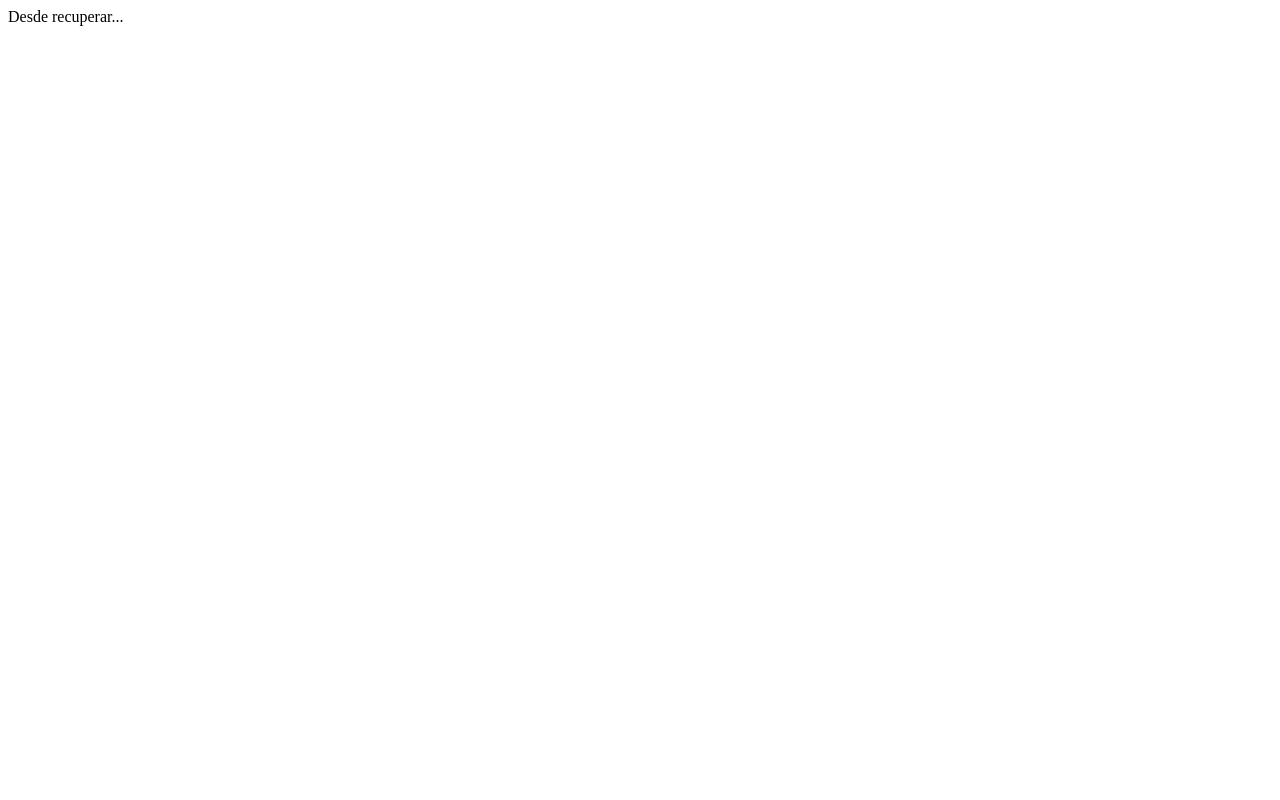
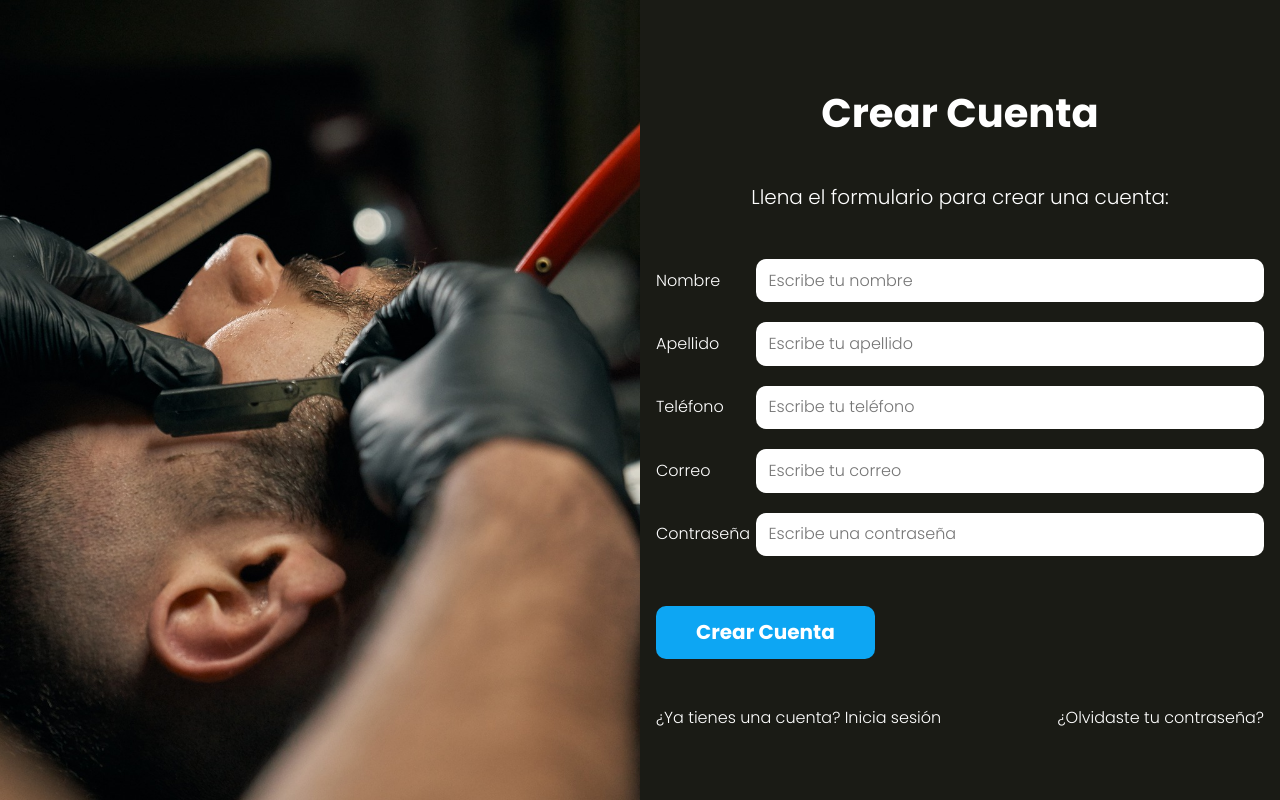
Before and after one commit to KevinMed25/CursoWeb, a PHP site: page /crearCuenta in a window 1280 px wide. Before the commit the page is almost empty. Run offline with PHP 8.4, Linux system fonts and the light colour scheme; a stand-in replaces the project's code that opens the database connection.

Commit message:
Seccion 46

```diff
--- a/AppSalon_MVC/controllers/LoginController.php
+++ b/AppSalon_MVC/controllers/LoginController.php
@@ -2,26 +2,34 @@
 
 namespace Controllers;
 
+use MVC\Router;
+
 class LoginController {
 
-    public static function login() {
-        echo "Desde login...";
+    public static function login(Router $router) {
+        $router->render('auth/login', [
+
+        ]);
     }
 
     public static function logout() {
         echo "Desde logout...";
     }
 
-    public static function olvide() {
-        echo "Desde olvide...";
+    public static function olvide(Router $router) {
+        $router->render('auth/olvidePassword', [
+
+        ]);
     }
 
     public static function recuperar() {
         echo "Desde recuperar...";
     }
 
-    public static function crear() {
-        echo "Desde recuperar...";
+    public static function crear(Router $router) {
+        $router->render('auth/crearCuenta', [
+
+        ]);
     }
 }
 
--- a/AppSalon_MVC/src/scss/app.scss
+++ b/AppSalon_MVC/src/scss/app.scss
@@ -1 +1,3 @@
 @use 'base';
+@use 'layout';
+@use 'componentes';
--- a/AppSalon_MVC/src/scss/base/_tipografia.scss
+++ b/AppSalon_MVC/src/scss/base/_tipografia.scss
@@ -22,3 +22,13 @@ p {
     color: v.$blanco;
     font-size: 2rem;
 }
+
+.nom-pagina {
+    text-align: center;
+    margin: 5rem 0;
+    font-weight: v.$bold;
+}
+
+.descripcion-pagina {
+    text-align: center;
+}
--- /dev/null
+++ b/AppSalon_MVC/src/scss/componentes/_acciones.scss
@@ -0,0 +1,22 @@
+@use "base/mixins" as m;
+@use "base/variables" as v;
+
+.acciones {
+
+    margin-top: v.$separacion;
+
+    @include m.tablet {
+
+        display: flex;
+        justify-content: space-between;
+        align-items: center;
+    }
+
+    a {
+
+        color: v.$blanco;
+        display: block;
+        margin-bottom: calc(v.$separacion / 2);
+        text-align: center;
+    }
+}
--- /dev/null
+++ b/AppSalon_MVC/src/scss/componentes/_botones.scss
@@ -0,0 +1,7 @@
+@use 'base/mixins' as m;
+@use 'base/variables' as v;
+
+.boton {
+    @include m.boton(v.$azul, v.$blanco);
+    border-radius: 1rem;
+}
--- /dev/null
+++ b/AppSalon_MVC/src/scss/componentes/_formulario.scss
@@ -0,0 +1,27 @@
+@use "base/mixins" as m;
+@use "base/variables" as v;
+
+.formulario {
+    margin-top: 5rem;
+    width: 100%;
+}
+
+.campo {
+
+    display: flex;
+    margin-bottom: 2rem;
+    align-items: center;
+
+    label {
+        flex: 0 0 10rem;
+    }
+
+    input {
+
+        flex: 1;
+        border: none;
+        padding: calc(v.$separacion / 4);
+        border-radius: 1rem;
+
+    }
+}
--- /dev/null
+++ b/AppSalon_MVC/src/scss/componentes/_index.scss
@@ -0,0 +1,3 @@
+@forward 'formulario';
+@forward 'botones';
+@forward 'acciones';
--- /dev/null
+++ b/AppSalon_MVC/src/scss/layout/_index.scss
@@ -0,0 +1 @@
+@forward 'ui';
--- /dev/null
+++ b/AppSalon_MVC/src/scss/layout/_ui.scss
@@ -0,0 +1,27 @@
+
+@use 'base/variables' as v;
+@use 'base/mixins' as m;
+
+.contenedor-app {
+    @include m.tablet {
+        display: grid;
+        grid-template-columns: repeat(2, 1fr);
+        min-height: 100vh;
+    }
+
+    .imagen {
+        height: 20rem;
+        background-image: url(../img/1.jpg);
+        background-size: cover;
+        background-position: center center;
+        @include m.tablet {
+            height: auto;
+        }
+    }
+
+    .app {
+        width: 95%;
+        margin: 0 auto;
+        padding: 4rem 0;
+    }
+}
--- /dev/null
+++ b/AppSalon_MVC/views/auth/crearCuenta.php
@@ -0,0 +1,32 @@
+<h1 class="nom-pagina">Crear Cuenta</h1>
+<p class="descripcion-pagina">Llena el formulario para crear una cuenta:</p>
+
+<form class="formulario" method="POST" action="/crearCuenta">
+    <div class="campo">
+        <label for="nombre">Nombre</label>
+        <input type="text" id="nombre" placeholder="Escribe tu nombre" name="nombre">
+    </div>
+    <div class="campo">
+        <label for="apellido">Apellido</label>
+        <input type="text" id="apellido" placeholder="Escribe tu apellido" name="apellido">
+    </div>
+    <div class="campo">
+        <label for="telefono">Teléfono</label>
+        <input type="tel" id="telefono" placeholder="Escribe tu teléfono" name="telefono">
+    </div>
+    <div class="campo">
+        <label for="email">Correo</label>
+        <input type="email" id="email" placeholder="Escribe tu correo" name="email">
+    </div>
+    <div class="campo">
+        <label for="password">Contraseña</label>
+        <input type="password" id="password" placeholder="Escribe una contraseña" name="password">
+    </div>
+
+    <input type="submit" value="Crear Cuenta" class="boton">
+</form>
+
+<div class="acciones">
+    <a href="/">¿Ya tienes una cuenta? Inicia sesión</a>
+    <a href="/olvide">¿Olvidaste tu contraseña?</a>
+</div>
--- a/AppSalon_MVC/views/layout.php
+++ b/AppSalon_MVC/views/layout.php
@@ -9,7 +9,14 @@
 </head>
 <body>
 
-    <?php echo $contenido; ?>
+    <div class="contenedor-app">
+        <div class="imagen">
+
+        </div>
+        <div class="app">
+            <?php echo $contenido; ?>
+        </div>
+    </div>
 
 </body>
 </html>
```
Also changed, not shown: AppSalon_MVC/views/auth/login.php (added, +19 -0 lines), AppSalon_MVC/views/auth/olvidePassword.php (added, +16 -0 lines), AppSalon_MVC/public/build/css/app.css, AppSalon_MVC/src/img/1.jpg (added), 3 other files.
